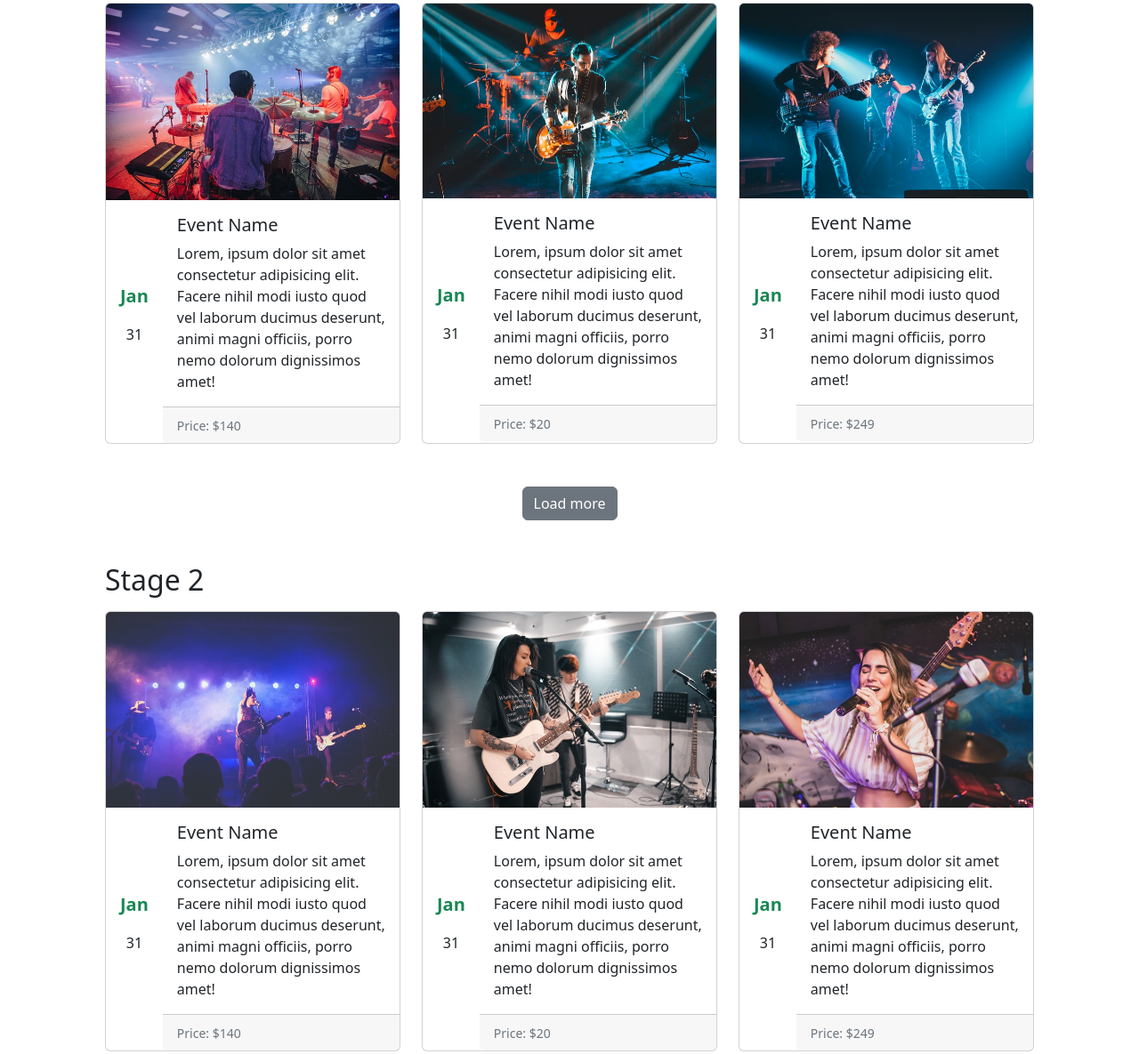
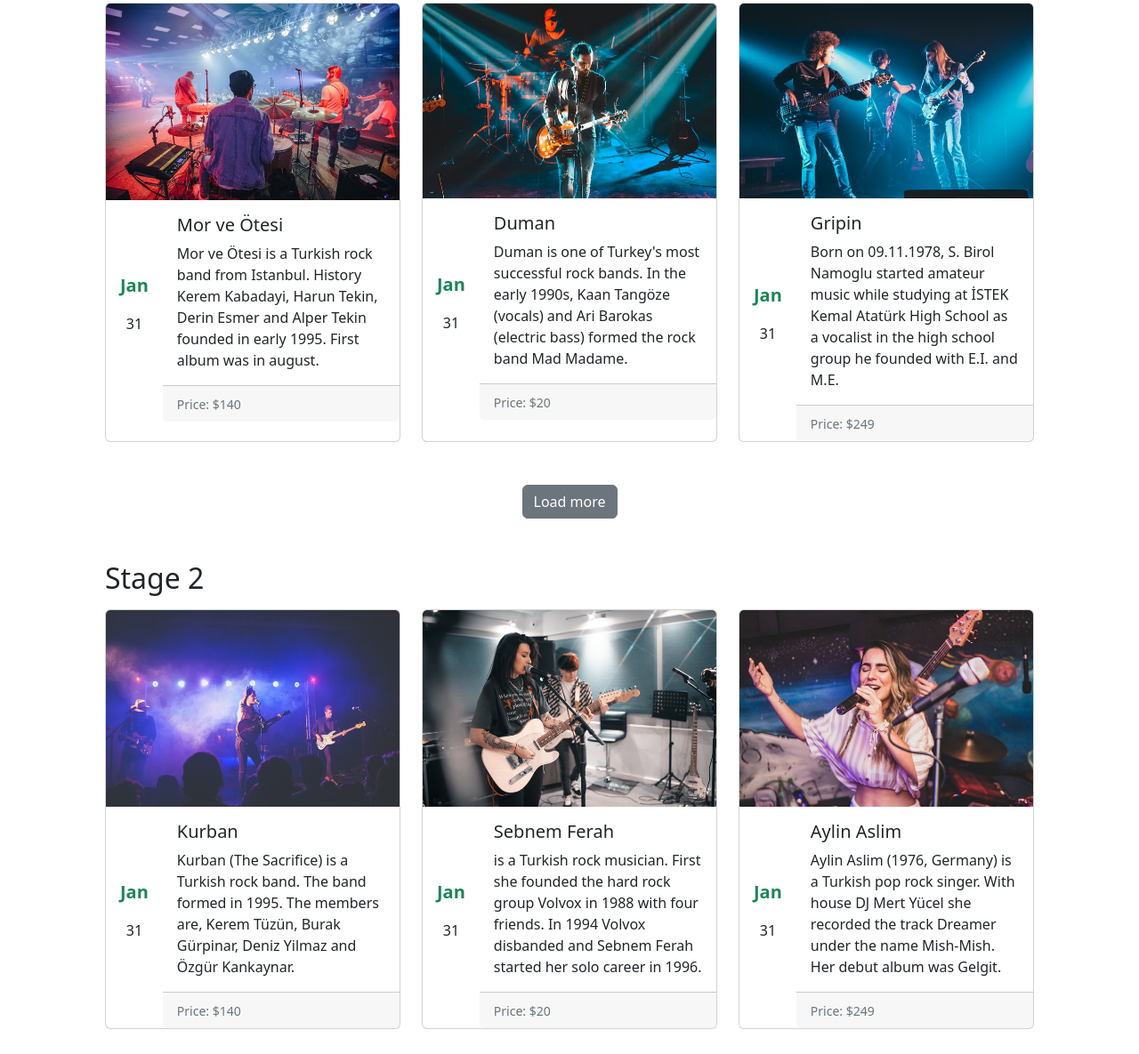
Before and after one commit to hsntrk/FE16-CR3-HasanAcartuerk, a plain HTML site: page index.html in a window 1280 px wide. Shown: the part 619-1804 px from the top of the page at 89% size. Drawn offline with nearby package versions, Linux system fonts and the light colour scheme.

Commit message:
renamed band names and text with

```diff
--- a/index.html
+++ b/index.html
@@ -79,8 +79,8 @@
                     </div>
                     <div class="card-right">
                         <div class="card-body">
-                          <h5 class="card-title">Event Name</h5>
-                          <p class="card-text">Lorem, ipsum dolor sit amet consectetur adipisicing elit. Facere nihil modi iusto quod vel laborum ducimus deserunt, animi magni officiis, porro nemo dolorum dignissimos amet!</p>
+                          <h5 class="card-title">Mor ve Ötesi</h5>
+                          <p class="card-text">Mor ve Ötesi is a Turkish rock band from Istanbul. History Kerem Kabadayi, Harun Tekin, Derin Esmer and Alper Tekin founded in early 1995. First album was in august. </p>
                         </div>
                         <div class="card-footer">
                           <small class="text-muted">Price: $140</small>
@@ -99,8 +99,8 @@
                     </div>
                     <div class="card-right">
                         <div class="card-body">
-                          <h5 class="card-title">Event Name</h5>
-                          <p class="card-text">Lorem, ipsum dolor sit amet consectetur adipisicing elit. Facere nihil modi iusto quod vel laborum ducimus deserunt, animi magni officiis, porro nemo dolorum dignissimos amet!</p>
+                          <h5 class="card-title">Duman</h5>
+                          <p class="card-text">Duman is one of Turkey's most successful rock bands. In the early 1990s, Kaan Tangöze (vocals) and Ari Barokas (electric bass) formed the rock band Mad Madame.</p>
                         </div>
                         <div class="card-footer">
                           <small class="text-muted">Price: $20</small>
@@ -119,8 +119,8 @@
                     </div>
                     <div class="card-right">
                         <div class="card-body">
-                          <h5 class="card-title">Event Name</h5>
-                          <p class="card-text">Lorem, ipsum dolor sit amet consectetur adipisicing elit. Facere nihil modi iusto quod vel laborum ducimus deserunt, animi magni officiis, porro nemo dolorum dignissimos amet!</p>
+                          <h5 class="card-title">Gripin</h5>
+                          <p class="card-text">Born on 09.11.1978, S. Birol Namoglu started amateur music while studying at İSTEK Kemal Atatürk High School as a vocalist in the high school group he founded with E.I. and M.E.</p>
                         </div>
                         <div class="card-footer">
                           <small class="text-muted">Price: $249</small>
@@ -148,8 +148,8 @@
                     </div>
                     <div class="card-right">
                         <div class="card-body">
-                          <h5 class="card-title">Event Name</h5>
-                          <p class="card-text">Lorem, ipsum dolor sit amet consectetur adipisicing elit. Facere nihil modi iusto quod vel laborum ducimus deserunt, animi magni officiis, porro nemo dolorum dignissimos amet!</p>
+                          <h5 class="card-title">Kurban</h5>
+                          <p class="card-text">Kurban (The Sacrifice) is a Turkish rock band. The band formed in 1995. The members are, Kerem Tüzün, Burak Gürpinar, Deniz Yilmaz and Özgür Kankaynar.</p>
                         </div>
                         <div class="card-footer">
                           <small class="text-muted">Price: $140</small>
@@ -168,8 +168,8 @@
                     </div>
                     <div class="card-right">
                         <div class="card-body">
-                          <h5 class="card-title">Event Name</h5>
-                          <p class="card-text">Lorem, ipsum dolor sit amet consectetur adipisicing elit. Facere nihil modi iusto quod vel laborum ducimus deserunt, animi magni officiis, porro nemo dolorum dignissimos amet!</p>
+                          <h5 class="card-title">Sebnem Ferah</h5>
+                          <p class="card-text">is a Turkish rock musician. First she founded the hard rock group Volvox in 1988 with four friends. In 1994 Volvox disbanded and Sebnem Ferah started her solo career in 1996.</p>
                         </div>
                         <div class="card-footer">
                           <small class="text-muted">Price: $20</small>
@@ -188,8 +188,8 @@
                     </div>
                     <div class="card-right">
                         <div class="card-body">
-                          <h5 class="card-title">Event Name</h5>
-                          <p class="card-text">Lorem, ipsum dolor sit amet consectetur adipisicing elit. Facere nihil modi iusto quod vel laborum ducimus deserunt, animi magni officiis, porro nemo dolorum dignissimos amet!</p>
+                          <h5 class="card-title">Aylin Aslim</h5>
+                          <p class="card-text">Aylin Aslim (1976, Germany) is a Turkish pop rock singer. With house DJ Mert Yücel she recorded the track Dreamer under the name Mish-Mish. Her debut album was Gelgit.</p>
                         </div>
                         <div class="card-footer">
                           <small class="text-muted">Price: $249</small>
@@ -217,8 +217,8 @@
                     </div>
                     <div class="card-right">
                         <div class="card-body">
-                          <h5 class="card-title">Event Name</h5>
-                          <p class="card-text">Lorem, ipsum dolor sit amet consectetur adipisicing elit. Facere nihil modi iusto quod vel laborum ducimus deserunt, animi magni officiis, porro nemo dolorum dignissimos amet!</p>
+                          <h5 class="card-title">Manga</h5>
+                          <p class="card-text">Manga is a well-known and successful Turkish rock band. Their music is mainly a fusion of alternative metal and hip-hop with touches of Anatolian melodies.</p>
                         </div>
                         <div class="card-footer">
                           <small class="text-muted">Price: $140</small>
@@ -237,8 +237,8 @@
                     </div>
                     <div class="card-right">
                         <div class="card-body">
-                          <h5 class="card-title">Event Name</h5>
-                          <p class="card-text">Lorem, ipsum dolor sit amet consectetur adipisicing elit. Facere nihil modi iusto quod vel laborum ducimus deserunt, animi magni officiis, porro nemo dolorum dignissimos amet!</p>
+                          <h5 class="card-title">Aydilge</h5>
+                          <p class="card-text">Aydilge is a Turkish rock music singer. Kücük Song Universe album artist Aydilge, whose lyrics and compositions are entirely her own and released by EMI Music.</p>
                         </div>
                         <div class="card-footer">
                           <small class="text-muted">Price: $20</small>
@@ -257,8 +257,8 @@
                     </div>
                     <div class="card-right">
                         <div class="card-body">
-                          <h5 class="card-title">Event Name</h5>
-                          <p class="card-text">Lorem, ipsum dolor sit amet consectetur adipisicing elit. Facere nihil modi iusto quod vel laborum ducimus deserunt, animi magni officiis, porro nemo dolorum dignissimos amet!</p>
+                          <h5 class="card-title">Cilekes</h5>
+                          <p class="card-text">Cilekes is a Turkish rock band. (pronounced "Chilehkesh") was founded in 2002 in Ankara. The band received greater fame after winning the music contest "Genc Yetenekler Aramizda".</p>
                         </div>
                         <div class="card-footer">
                           <small class="text-muted">Price: $249</small>
```
